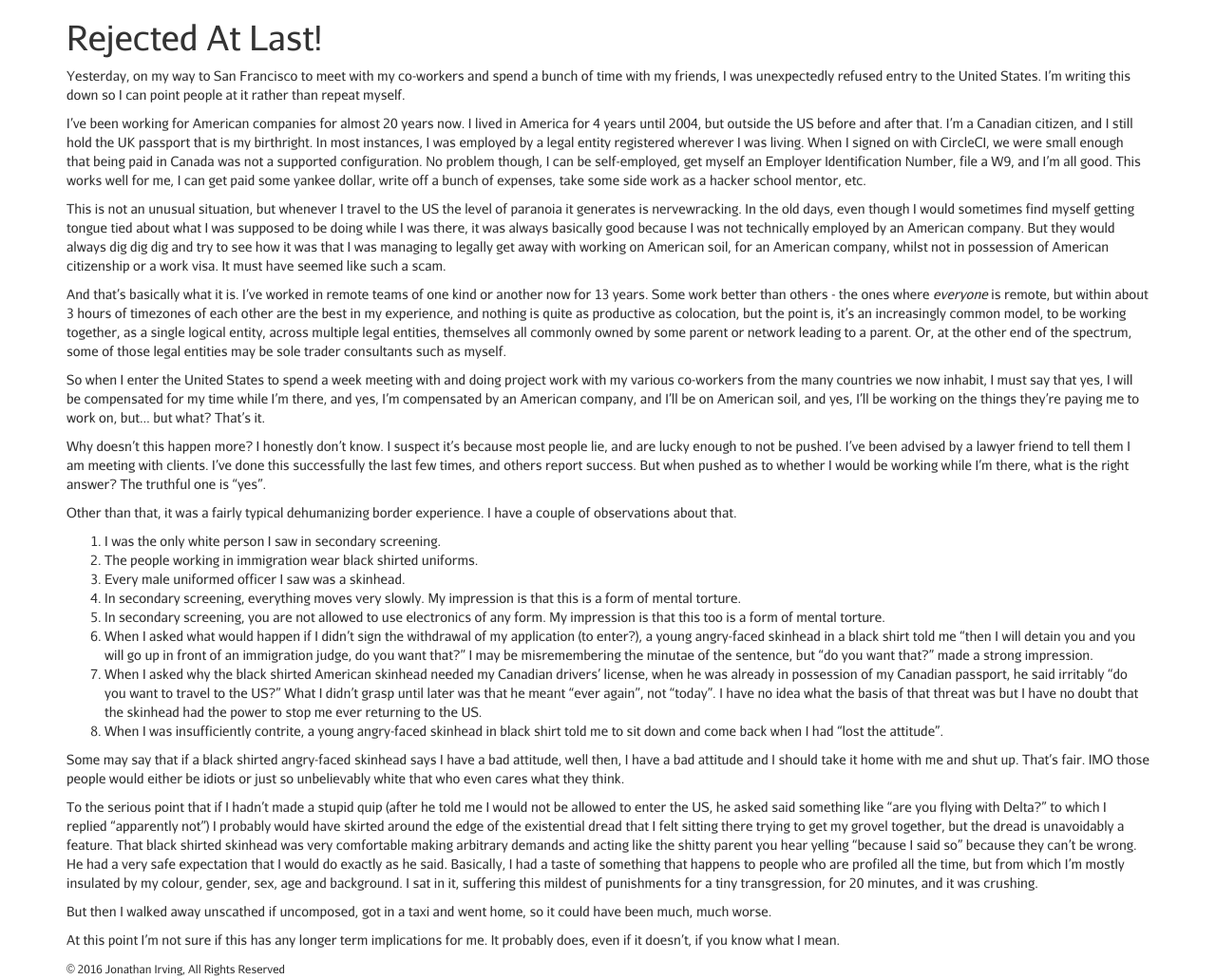
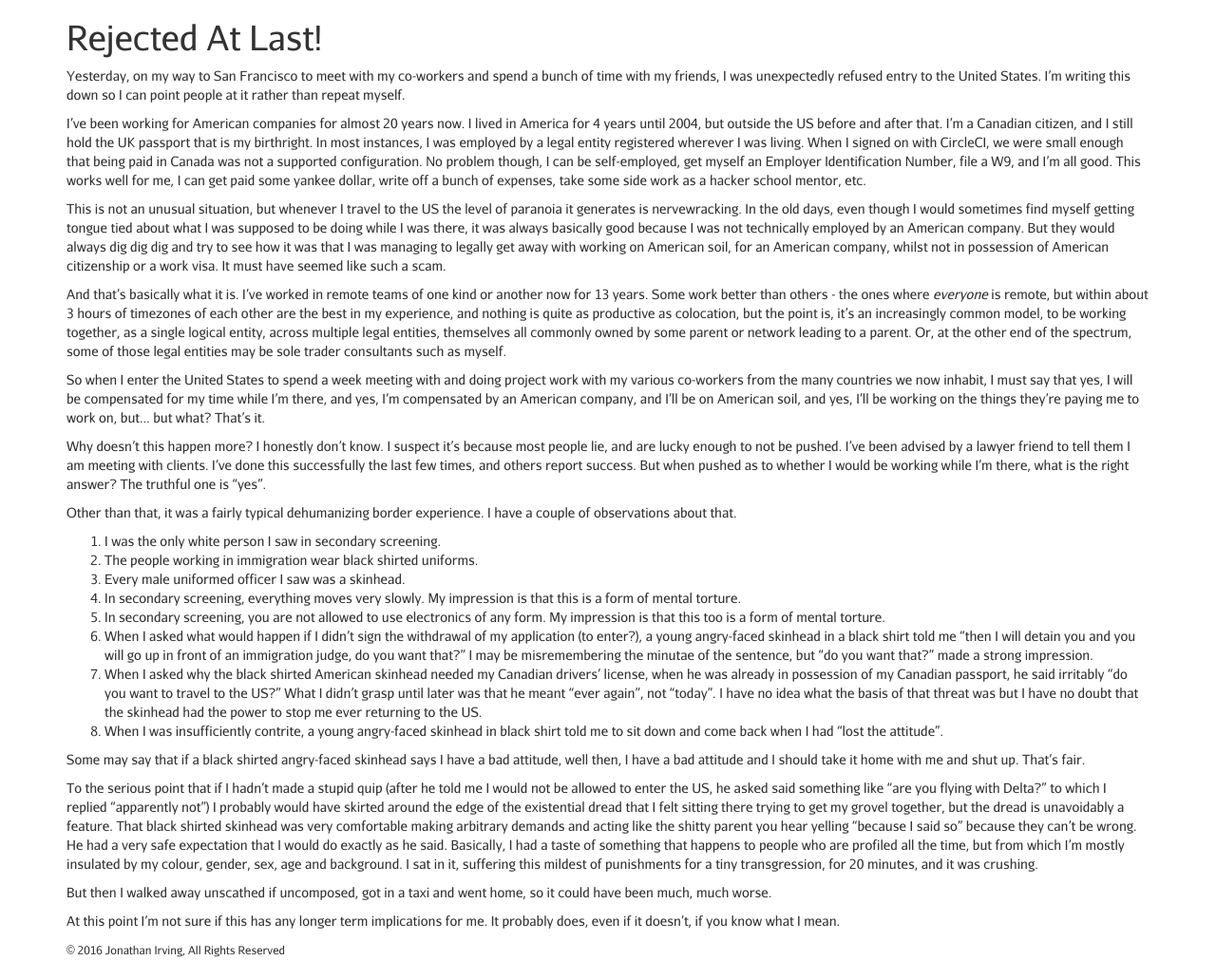
Before and after one commit to j0ni/j0ni.github.io, a Jekyll site: the page built from p/rejected-at-last.md, in a window 1280 px wide. Shown: the whole page at 95% size. Built offline with Jekyll 4.4.1, drawn with Linux system fonts in a browser that asks for light colours.

Commit message:
Don't be a dick

```diff
--- a/p/rejected-at-last.md
+++ b/p/rejected-at-last.md
@@ -27,7 +27,7 @@ Other than that, it was a fairly typical dehumanizing border experience. I have
 7. When I asked why the black shirted American skinhead needed my Canadian drivers' license, when he was already in possession of my Canadian passport, he said irritably "do you want to travel to the US?" What I didn't grasp until later was that he meant "ever again", not "today". I have no idea what the basis of that threat was but I have no doubt that the skinhead had the power to stop me ever returning to the US.
 8. When I was insufficiently contrite, a young angry-faced skinhead in black shirt told me to sit down and come back when I had "lost the attitude".
 
-Some may say that if a black shirted angry-faced skinhead says I have a bad attitude, well then, I have a bad attitude and I should take it home with me and shut up. That's fair. IMO those people would either be idiots or just so unbelievably white that who even cares what they think.
+Some may say that if a black shirted angry-faced skinhead says I have a bad attitude, well then, I have a bad attitude and I should take it home with me and shut up. That's fair.
 
 To the serious point that if I hadn't made a stupid quip (after he told me I would not be allowed to enter the US, he asked said something like "are you flying with Delta?" to which I replied "apparently not") I probably would have skirted around the edge of the existential dread that I felt sitting there trying to get my grovel together, but the dread is unavoidably a feature. That black shirted skinhead was very comfortable making arbitrary demands and acting like the shitty parent you hear yelling "because I said so" because they can't be wrong. He had a very safe expectation that I would do exactly as he said. Basically, I had a taste of something that happens to people who are profiled all the time, but from which I'm mostly insulated by my colour, gender, sex, age and background. I sat in it, suffering this mildest of punishments for a tiny transgression, for 20 minutes, and it was crushing.
 
```
